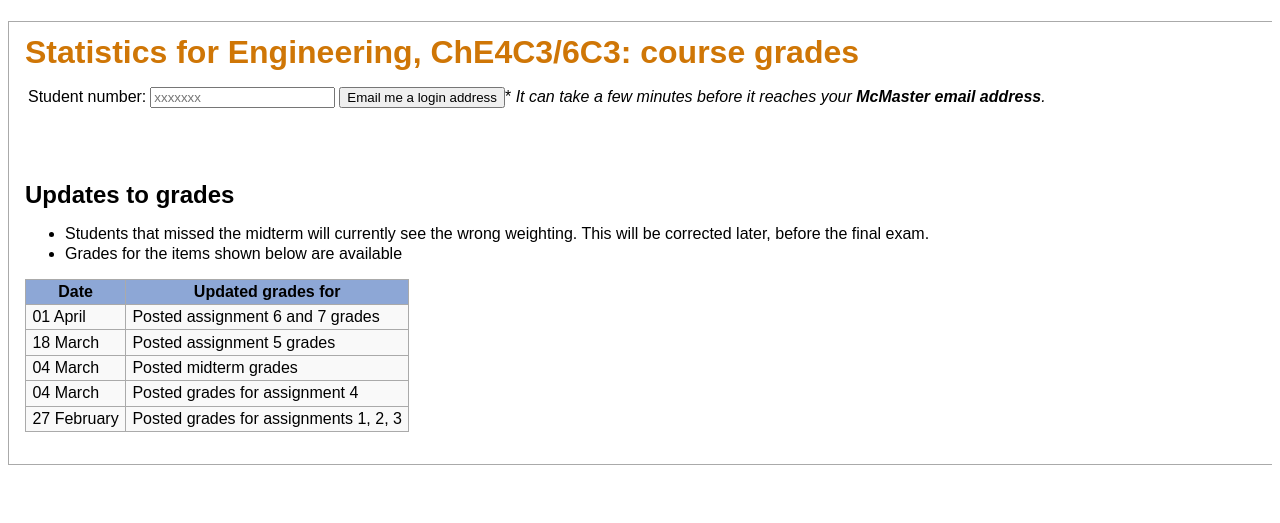
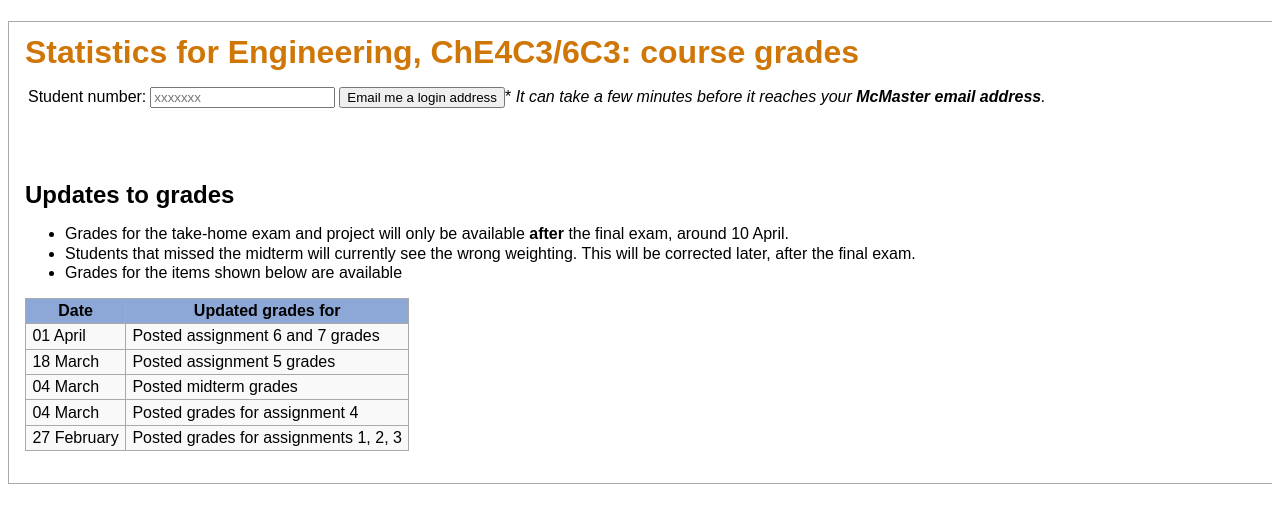
Before and after one commit to kgdunn/Django-app-grades, a Django app: template templates/sign_in_form.html in a window 1280 px wide. Shown: the top 523 px of the page. Run offline with Django 3.2, Linux system fonts and the light colour scheme; the template is opened without the code that fills it, so the values that code supplies are empty; some libraries are stand-ins or nearby versions.

Commit message:
Updated for new grades; improved TODO list

```diff
--- a/templates/sign_in_form.html
+++ b/templates/sign_in_form.html
@@ -16,7 +16,8 @@ reaches your <b>McMaster email address</b>.</i></td>
 <br><br>
 <h2>Updates to grades</h2>
 <ul>
-<li>Students that missed the midterm will currently see the wrong weighting. This will be corrected later, before the final exam.</li>
+<li>Grades for the take-home exam and project will only be available <b>after</b> the final exam, around 10 April.</li>
+<li>Students that missed the midterm will currently see the wrong weighting. This will be corrected later, after the final exam.</li>
 <li>Grades for the items shown below are available</li>
 </ul>
         <table class="gradetable">
--- a/views.py
+++ b/views.py
@@ -1,4 +1,10 @@
 #!/usr/local/bin/python2.6
+
+# TODO: make the app generic so it can work with multiple courses
+# TODO: prevent token requests with 1 hour of each other, to prevent spam
+# TODO: track token request IP numbers, date time
+
+
 
 # Command line use
 import sys, os
```
